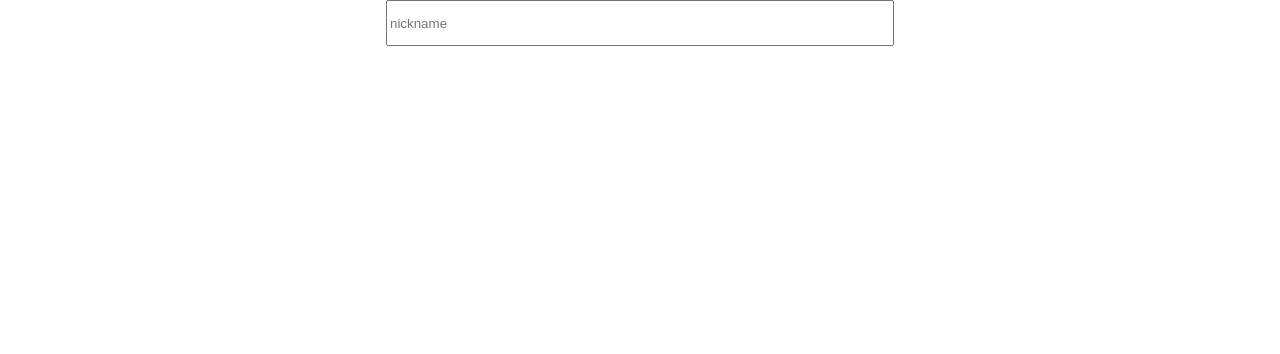
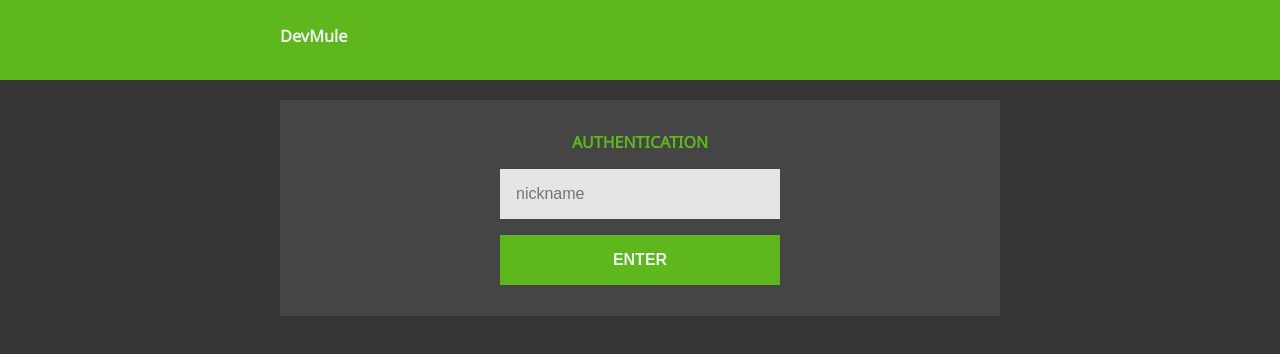
Before and after one commit to DevMule/ws-test, a website: page app/index.html in a window 1280 px wide. Drawn offline with Linux system fonts and the light colour scheme.

Commit message:
добавил стили

```diff
--- a/app/app.js
+++ b/app/app.js
@@ -3,16 +3,27 @@ class App {
 		this.screen = document.getElementById('screen');
 
 		this.connection = new WebSocket('ws://localhost:8000');
-		this.connection.addEventListener('open', () => {
-		});
+		//this.connection.addEventListener('open', () => {});
+		this.connection.addEventListener('close', this.onCloseConnection.bind(this));
 		this.connection.addEventListener('message', this.onMessage.bind(this));
 
+		// UI
+		this.menu = document.getElementById('menu');
+		this.menu.className = 'menu';
+		this.menuCenterDiv = document.createElement('div');
+		this.menu.appendChild(this.menuCenterDiv);
+
+		let icon = document.createElement('h3');
+		icon.innerHTML = 'DevMule';
+		icon.className = 'menu-icon';
+		this.menuCenterDiv.appendChild(icon);
+
 		this.auth = new Authentication(this);
-		this.chat = new Chat(this);
-		this.folderSys = new FolderSystem(this);
-		this.battleshipGame = new Battleship(this);
 
 		this.openScreen(this.auth);
+	}
+
+	onCloseConnection() {
 	}
 
 	openScreen(/*Service*/ service) {
@@ -33,7 +44,7 @@ class App {
 
 			case 'auth':
 				if (event.value === 'success')
-					this.openScreen(this.battleshipGame);
+					this.onAuth();
 				break;
 
 			case 'Battleship':
@@ -46,10 +57,33 @@ class App {
 		}
 	}
 
+	onAuth() {
+		if (!this.chat)
+			this.chat = this.createServiceMenu('CHAT', new Chat(this));
+		if (!this.folderSys)
+			this.folderSys = this.createServiceMenu('FILES', new FolderSystem(this));
+		if (!this.battleshipGame)
+			this.battleshipGame = this.createServiceMenu('BATTLESHIPS', new Battleship(this));
+		this.openScreen(this.battleshipGame);
+	}
+
 	send(message) {
 		if (this.connection.readyState === WebSocket.OPEN) {
 			this.connection.send(JSON.stringify(message));
 		}
+	}
+
+	createServiceMenu(text, /*Service*/service) {
+		let menuElem = document.createElement('p');
+		menuElem.className = 'menu-item';
+		menuElem.innerHTML = text;
+		this.menuCenterDiv.appendChild(menuElem);
+
+		menuElem.addEventListener('click', () => {
+			this.openScreen(service);
+		});
+
+		return service;
 	}
 }
 
@@ -57,7 +91,7 @@ class Service {
 	constructor(app) {
 		this.app = app;
 		this.elem = document.createElement('div');
-		this.elem.style.textAlign = 'center';
+		this.elem.className = 'content';
 	}
 }
 
@@ -117,24 +151,38 @@ class FolderSystem extends Service {
 class Authentication extends Service {
 	constructor(app) {
 		super(app);
+		this.header = document.createElement('p');
+		this.header.innerHTML = 'Authentication';
+		this.elem.appendChild(this.header);
+
 		this.nickname = document.createElement('input');
 		this.nickname.addEventListener('keydown', this.keydown.bind(this));
-		this.nickname.style.display = 'block';
-		this.nickname.style.width = '500px';
-		this.nickname.style.height = '40px';
-		this.nickname.style.margin = '0 auto';
+		this.nickname.className = 'input';
 		this.nickname.placeholder = 'nickname';
-		this.elem.appendChild(this.nickname);
+
+		var tmpP = document.createElement('p');
+		tmpP.appendChild(this.nickname);
+		this.elem.appendChild(tmpP);
+
+		this.enterButton = document.createElement('button');
+		this.enterButton.addEventListener('click', this.btnClick.bind(this));
+		this.enterButton.innerHTML = 'Enter';
+		this.enterButton.className = 'button';
+
+		tmpP = document.createElement('p');
+		tmpP.appendChild(this.enterButton);
+		this.elem.appendChild(tmpP);
 	}
 
 	keydown(e) {
 		let kc = e.which || e.keyCode;
-		if (kc === 13) {
+		if (kc === 13) this.btnClick(e);
+	}
+
+	btnClick(e) {
 		let name = this.nickname.value.trim();
 
 		if (name.length < 3) return;
-
-			// todo request for auth
 		this.app.send({
 			type: 'auth',
 			name: name,
@@ -142,17 +190,20 @@ class Authentication extends Service {
 		});
 	}
 }
-}
 
 class Battleship extends Service {
 	constructor(app) {
 		super(app);
 		// service ui
+		this.elem.style.maxWidth = '80%';
+
 		this.newGameButton = document.createElement('button');
 		this.newGameButton.innerHTML = 'new game';
+		this.newGameButton.className = 'button';
 		this.newGameButton.addEventListener('click', this.onStartGameClick.bind(this));
 		this.resetBoardButton = document.createElement('button');
 		this.resetBoardButton.innerHTML = 'reset board';
+		this.resetBoardButton.className = 'button';
 		this.resetBoardButton.addEventListener('click', this.resetBoard.bind(this));
 		this.gameStatusText = document.createElement('p');
 		this.gameStatusText.innerHTML = 'offline';
@@ -322,7 +373,10 @@ class Battleship extends Service {
 
 	// board interface
 	onBoardClick(board, col, row) {
-		if (this.myTurn && board === this.enemyBoard && !board.data[row][col].isHit) {
+		if (this.myTurn &&
+			board === this.enemyBoard &&
+			!board.data[row][col].isHit &&
+			this.gameStatus === 'online') {
 			this.myTurn = false;
 			this.wrireline(`my turn: ${col}, ${row}, now enemy\'s turn`);
 			this.sendClick(col, row);
--- /dev/null
+++ b/app/css/style.css
@@ -0,0 +1,128 @@
+@charset "utf-8";
+
+* {
+    -webkit-touch-callout: none; /* iOS Safari */
+    -webkit-user-select: none;   /* Chrome/Safari/Opera */
+    -khtml-user-select: none;    /* Konqueror */
+    -moz-user-select: none;      /* Firefox */
+    -ms-user-select: none;       /* Internet Explorer/Edge */
+    user-select: none;           /* Non-prefixed version, currently
+                                  not supported by any browser */
+}
+
+body {
+    font-family: 'Noto Sans', sans-serif;
+    font-size: 14px;
+    background-color: #353535;
+    text-align: center;
+    margin: 0;
+    padding: 0;
+}
+
+p {
+    border: 0 none;
+    font-size: 16px;
+    color: #5DB71D;
+    font-weight: bold;
+    text-transform: uppercase;
+    text-align: center;
+}
+
+h1,h2,h3,h4,h5,h6{
+    color: #eeeeee;
+    font-weight: bold;
+    padding-top: 10px;
+}
+
+.menu {
+	/*width: calc(100% - (100% - 720px));*/
+	width: 100%;
+    /*min-height: 80px;*/
+    background-color: #5DB71D;
+	/*padding: 0 calc((100% - 720px)/2);*/
+
+}
+.menu-clipped {
+	position: absolute;
+	top: 0;
+}
+.menu > div{
+	max-width: 720px;
+	margin: 0 auto;
+	padding: 0 auto;
+	height: 80px
+}
+.menu-icon{
+	float: left;
+	margin: 15px 0;
+}
+.menu-item{
+	text-align: center;
+	float: right;
+	height: calc(100% - 30px);
+	padding: 30px 4px 0;
+	margin: 0;
+	min-width: 70px;
+
+	cursor: pointer;
+	color: #eee;
+	font-weight: bold;
+	text-transform: uppercase;
+
+	-webkit-transition: all 0.2s ease;
+	-moz-transition: all 0.2s ease;
+	-o-transition: all 0.2s ease;
+	-ms-transition: all 0.2s ease;
+	transition: all 0.2s ease;
+}
+.menu-item:hover, .active{
+	background-color: #498D16;
+}
+.menu-item:hover{
+	text-decoration: underline;
+}
+
+.input {
+    border: none;
+    font-size: 16px;
+    outline: none;
+    height: 50px;
+    background-color: #e5e5e5;
+    color: #5DB71D;
+    padding: 0 16px;
+    width: 248px;
+}
+
+.button {
+    border: none;
+    font-size: 16px;
+    outline: none;
+    background-color: #5DB71D;
+    color: #eee;
+    font-weight: bold;
+    text-transform: uppercase;
+    cursor: pointer;
+    text-align: center;
+    width: 280px;
+    height: 50px;
+    -webkit-transition: all 0.2s ease;
+    -moz-transition: all 0.2s ease;
+    -o-transition: all 0.2s ease;
+    -ms-transition: all 0.2s ease;
+    transition: all 0.2s ease;
+}
+.button:hover {
+    background-color: #498D16;
+}
+.button:disabled{
+    background-color: #757575;
+}
+
+.content {
+    text-align: center;
+    background-color: #454545;
+    max-width: 720px;
+    /*max-width: 1300px;*/
+    padding: 15px 0;
+    margin: 20px auto;
+}
--- a/app/index.html
+++ b/app/index.html
@@ -1,12 +1,30 @@
 <!DOCTYPE html>
-<html lang="en">
+<html>
 <head>
+    <link href="https://fonts.googleapis.com/css?family=Noto+Sans" rel="stylesheet">
     <meta charset="UTF-8">
-    <title>chat</title>
-    <link rel="stylesheet" type="text/css" href="style.css">
+    <title>websocket App</title>
+    <link rel="stylesheet" href="css/style.css" type="text/css"/>
 </head>
 <body>
+<div id="menu"></div>
 <div id="screen"></div>
 <script src="app.js"></script>
+<!--
+<div class="menu menu-clipped">
+    <div>
+        <div class="menu-icon" style="width: 50px; height: 50px; background-color: aliceblue"></div>
+        <p class="menu-item active">menu</p>
+    </div>
+</div>
+
+<div style="height: 80px"></div>
+<div class="content">
+    <p><legend>Авторизация</legend></p>
+    <p><input type="text" class="input" placeholder="Login" required></p>
+    <p><input type="button" value="ВОЙТИ" class="button"></p>
+</div>
+-->
+
 </body>
 </html>
--- a/app/style.css
+++ /dev/null
@@ -1,23 +0,0 @@
-body, #screen, #input, #send {
-    margin: 0;
-    padding: 0;
-    border: 0;
-}
-
-#screen {
-    min-width: 100%;
-    min-height: 100%;
-    overflow: auto;
-}
-
-#input {
-    width: calc(100% - 100px);
-    height: 50px;
-    display: inline-block;
-}
-
-#send {
-    width: 90px;
-    height: 50px;
-    display: inline-block;
-}
--- a/index.js
+++ b/index.js
@@ -141,6 +141,7 @@ wss.on('connection', (ws) => {
 					}
 				} else if (msg.value === 'turn') {
 					let game = BattleshipMess.gameByPlayer[ws];
+					if(!game) return;
 
 					// player can move - false - p1's move, else - p2's move
 					let otherPlayer = game[0] !== ws ? game[0] : game[1];
```
Lines whose indentation alone changed are shown as unchanged.
